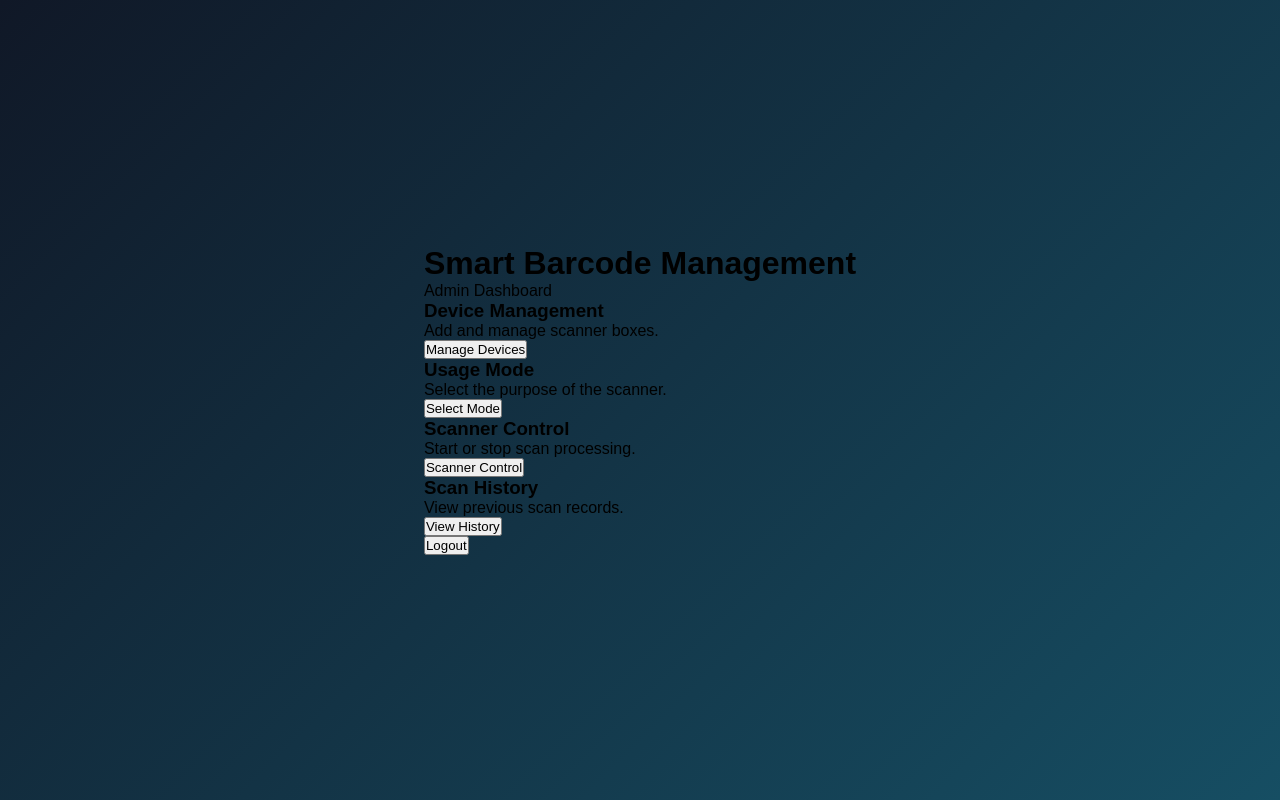
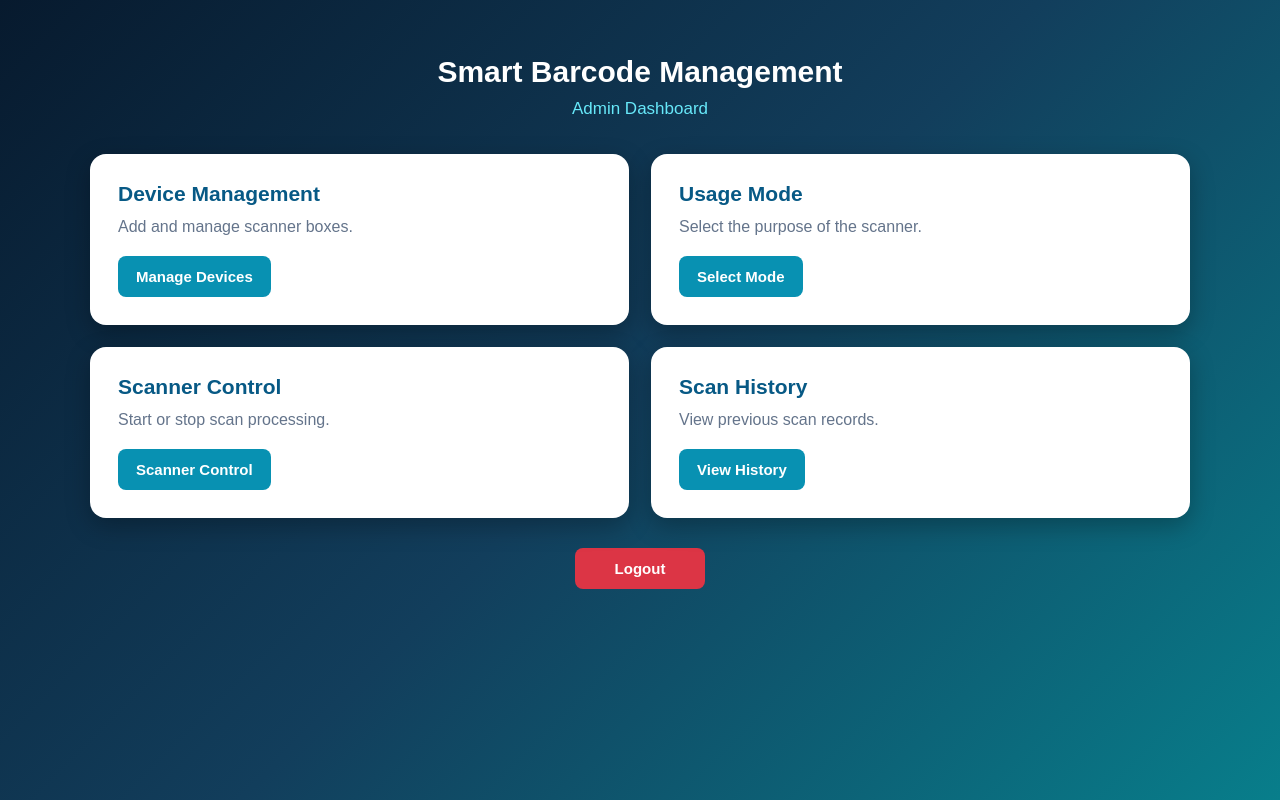
Before and after one commit to marimarishankar8-pixel/smart-barcode-management, a plain HTML site: page dashboard.html in a window 1280 px wide. Drawn offline with Linux system fonts and the light colour scheme; no server answers.

Commit message:
Update style.css

```diff
--- a/style.css
+++ b/style.css
@@ -68,3 +68,110 @@ body {
   margin-top: 15px;
   text-align: center;
 }
+/* ADMIN DASHBOARD */
+
+body.dashboard-page {
+  min-height: 100vh;
+  display: block;
+  padding: 25px;
+  background: linear-gradient(135deg, #071a2e, #123e5c, #087e8b);
+  color: white;
+}
+
+.dashboard {
+  width: 100%;
+  max-width: 1100px;
+  margin: 30px auto;
+}
+
+.dashboard h1 {
+  color: #ffffff;
+  font-size: 30px;
+  text-align: center;
+  margin-bottom: 10px;
+}
+
+.dashboard > p {
+  color: #67e8f9;
+  text-align: center;
+  margin-bottom: 35px;
+  font-size: 17px;
+}
+
+.dashboard-menu {
+  display: grid;
+  grid-template-columns: repeat(2, 1fr);
+  gap: 22px;
+}
+
+.menu-card {
+  background: #ffffff;
+  color: #102a43;
+  padding: 28px;
+  border-radius: 16px;
+  box-shadow: 0 8px 25px #0004;
+}
+
+.menu-card h3 {
+  font-size: 21px;
+  margin-bottom: 12px;
+  color: #075985;
+}
+
+.menu-card p {
+  color: #64748b;
+  margin-bottom: 20px;
+}
+
+.dashboard button {
+  border: none;
+  padding: 12px 18px;
+  border-radius: 8px;
+  background: #0891b2;
+  color: white;
+  font-size: 15px;
+  font-weight: bold;
+  cursor: pointer;
+}
+
+.dashboard button:hover {
+  background: #0e7490;
+}
+
+.dashboard .logout-btn {
+  display: block;
+  margin: 30px auto 15px;
+  background: #dc3545;
+  min-width: 130px;
+}
+
+#dashboardMessage {
+  color: #a5f3fc;
+  text-align: center;
+  margin-top: 20px;
+}
+
+/* MOBILE DESIGN */
+
+@media (max-width: 600px) {
+  body.dashboard-page {
+    padding: 15px;
+  }
+
+  .dashboard {
+    margin: 20px auto;
+  }
+
+  .dashboard h1 {
+    font-size: 25px;
+  }
+
+  .dashboard-menu {
+    grid-template-columns: 1fr;
+    gap: 16px;
+  }
+
+  .menu-card {
+    padding: 22px;
+  }
+}
```
